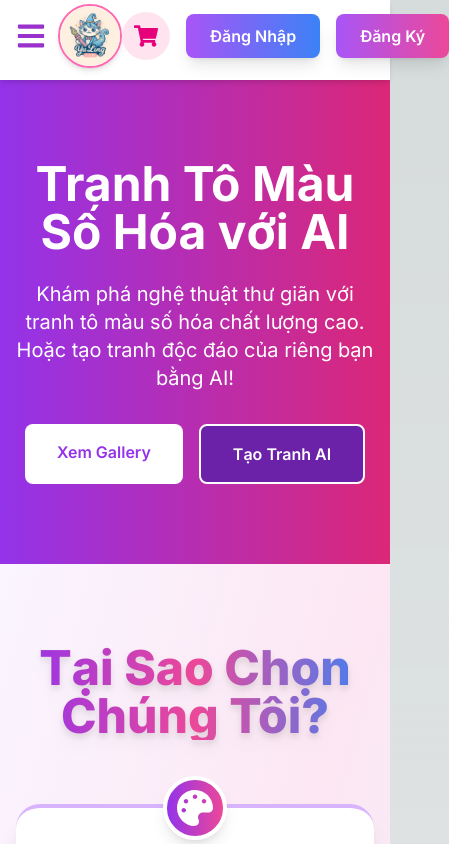
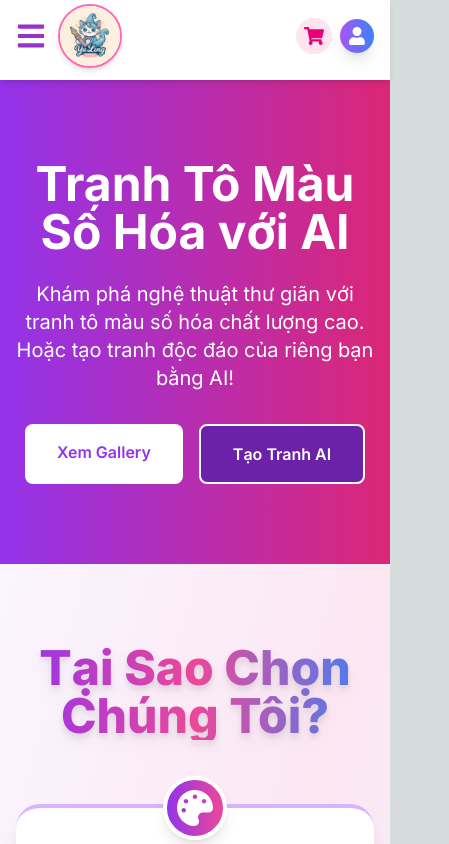
Before and after one commit to baody613/Happy_Coloring_AI, a Next.js app in the folder frontend/: page / in a window 390 px wide. Shown: the top 844 px of the page, 449 px wide, since content can reach past the window. Built offline with nearby package versions, Linux system fonts and the light colour scheme; no server answers.

Commit message:
Add mobile responsive design: viewport meta, adaptive navbar, touch optimizations

```diff
--- a/frontend/src/app/globals.css
+++ b/frontend/src/app/globals.css
@@ -30,6 +30,19 @@ body {
   color: rgb(var(--foreground-rgb));
   background: linear-gradient(to bottom, transparent, rgb(var(--background-end-rgb)))
     rgb(var(--background-start-rgb));
+  overflow-x: hidden;
+}
+
+* {
+  -webkit-tap-highlight-color: transparent;
+}
+
+/* Responsive container improvements */
+@media (max-width: 640px) {
+  .container {
+    padding-left: 1rem;
+    padding-right: 1rem;
+  }
 }
 
 @layer utilities {
--- a/frontend/src/app/layout.tsx
+++ b/frontend/src/app/layout.tsx
@@ -24,6 +24,7 @@ export default function RootLayout({
   return (
     <html lang="vi">
       <head>
+        <meta name="viewport" content="width=device-width, initial-scale=1.0, maximum-scale=5.0, user-scalable=yes" />
         <link rel="preconnect" href="https://fonts.googleapis.com" />
         <link
           rel="preconnect"
--- a/frontend/src/components/Navbar.tsx
+++ b/frontend/src/components/Navbar.tsx
@@ -88,16 +88,16 @@ export default function Navbar() {
             </div>
 
             {/* Right Side: Cart + User Actions */}
-            <div className="flex items-center space-x-4">
+            <div className="flex items-center space-x-2 md:space-x-4">
               {/* Shopping Cart - Always visible */}
               <Link
                 href="/cart"
-                className="relative p-3 hover:bg-opacity-80 rounded-full transition-all"
+                className="relative p-2 md:p-3 hover:bg-opacity-80 rounded-full transition-all"
                 style={{ backgroundColor: '#FFE4F0' }}
               >
-                <FaShoppingCart className="text-brand-magenta text-2xl" />
+                <FaShoppingCart className="text-brand-magenta text-xl md:text-2xl" />
                 {getTotalItems() > 0 && (
-                  <span className="absolute -top-2 -right-2 bg-red-500 text-white text-xs font-bold rounded-full w-6 h-6 flex items-center justify-center">
+                  <span className="absolute -top-1 -right-1 md:-top-2 md:-right-2 bg-red-500 text-white text-xs font-bold rounded-full w-5 h-5 md:w-6 md:h-6 flex items-center justify-center">
                     {getTotalItems()}
                   </span>
                 )}
@@ -106,14 +106,14 @@ export default function Navbar() {
               {user ? (
                 <>
                   <span
-                    className="text-brand-orchid font-semibold px-4 py-2 rounded whitespace-nowrap"
+                    className="hidden lg:block text-brand-orchid font-semibold px-4 py-2 rounded whitespace-nowrap"
                     style={{ backgroundColor: '#F5E6FF' }}
                   >
                     Xin chào {user.displayName || user.email}!
                   </span>
                   <Link
                     href={isAdmin(user.email) ? '/admin' : '/profile'}
-                    className="relative flex items-center justify-center w-12 h-12 rounded-full font-bold text-2xl transition-all duration-300 transform hover:scale-110 hover:rotate-12 shadow-lg hover:shadow-xl"
+                    className="relative flex items-center justify-center w-10 h-10 md:w-12 md:h-12 rounded-full font-bold text-xl md:text-2xl transition-all duration-300 transform hover:scale-110 hover:rotate-12 shadow-lg hover:shadow-xl"
                     style={{
                       background: 'linear-gradient(135deg, #E6007A 0%, #9932CC 50%, #8A2BE2 100%)',
                       color: 'white',
@@ -127,13 +127,20 @@ export default function Navbar() {
                 <>
                   <Link
                     href="/login"
-                    className="relative px-6 py-2.5 rounded-lg font-semibold text-white bg-gradient-to-r from-purple-500 to-blue-500 hover:from-purple-600 hover:to-blue-600 shadow-lg hover:shadow-xl transform hover:scale-105 transition-all duration-200 whitespace-nowrap"
+                    className="hidden sm:block relative px-3 md:px-6 py-2 md:py-2.5 rounded-lg font-semibold text-sm md:text-base text-white bg-gradient-to-r from-purple-500 to-blue-500 hover:from-purple-600 hover:to-blue-600 shadow-lg hover:shadow-xl transform hover:scale-105 transition-all duration-200 whitespace-nowrap"
                   >
                     Đăng Nhập
                   </Link>
                   <Link
+                    href="/login"
+                    className="sm:hidden relative p-2 rounded-full font-bold text-white bg-gradient-to-r from-purple-500 to-blue-500 hover:from-purple-600 hover:to-blue-600 shadow-lg"
+                    title="Đăng nhập"
+                  >
+                    <FaUser className="text-lg" />
+                  </Link>
+                  <Link
                     href="/register"
-                    className="relative px-6 py-2.5 rounded-lg font-semibold text-white bg-gradient-to-r from-purple-500 to-pink-500 hover:from-purple-600 hover:to-pink-600 shadow-lg hover:shadow-xl transform hover:scale-105 transition-all duration-200 whitespace-nowrap"
+                    className="hidden md:block relative px-3 md:px-6 py-2 md:py-2.5 rounded-lg font-semibold text-sm md:text-base text-white bg-gradient-to-r from-purple-500 to-pink-500 hover:from-purple-600 hover:to-pink-600 shadow-lg hover:shadow-xl transform hover:scale-105 transition-all duration-200 whitespace-nowrap"
                   >
                     Đăng Ký
                   </Link>
```
